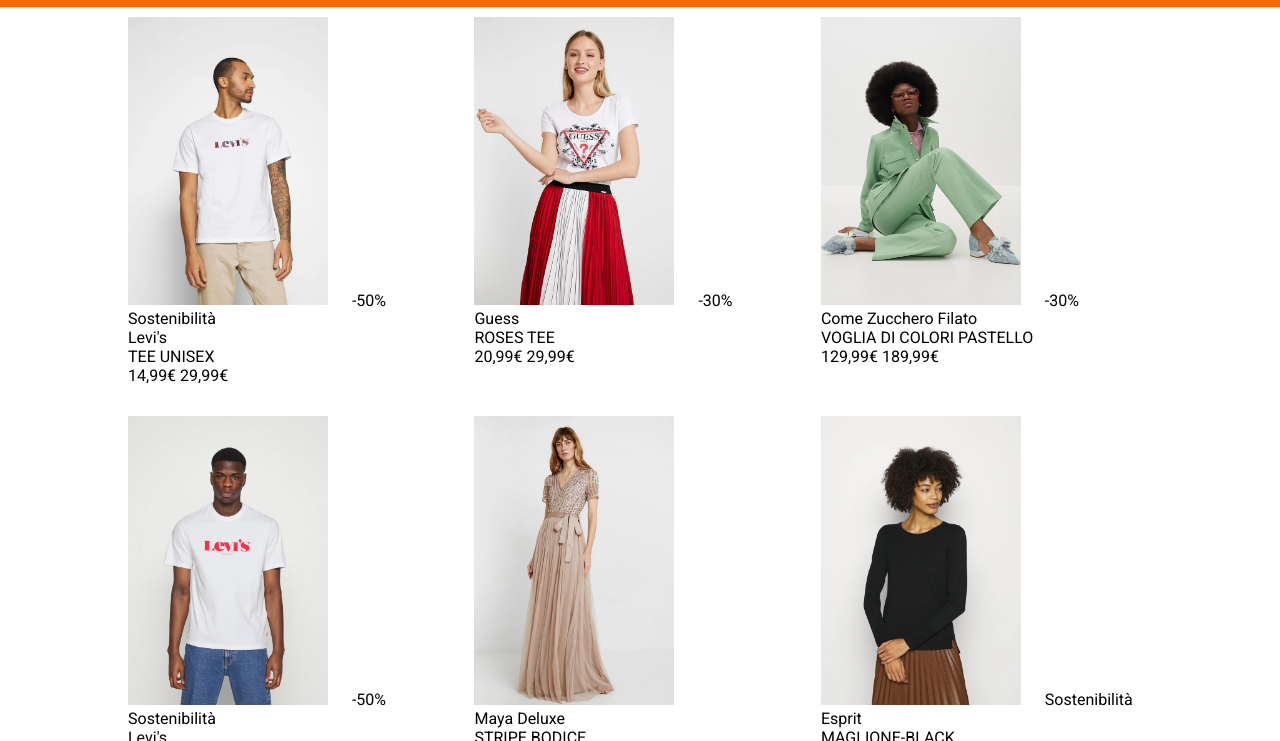
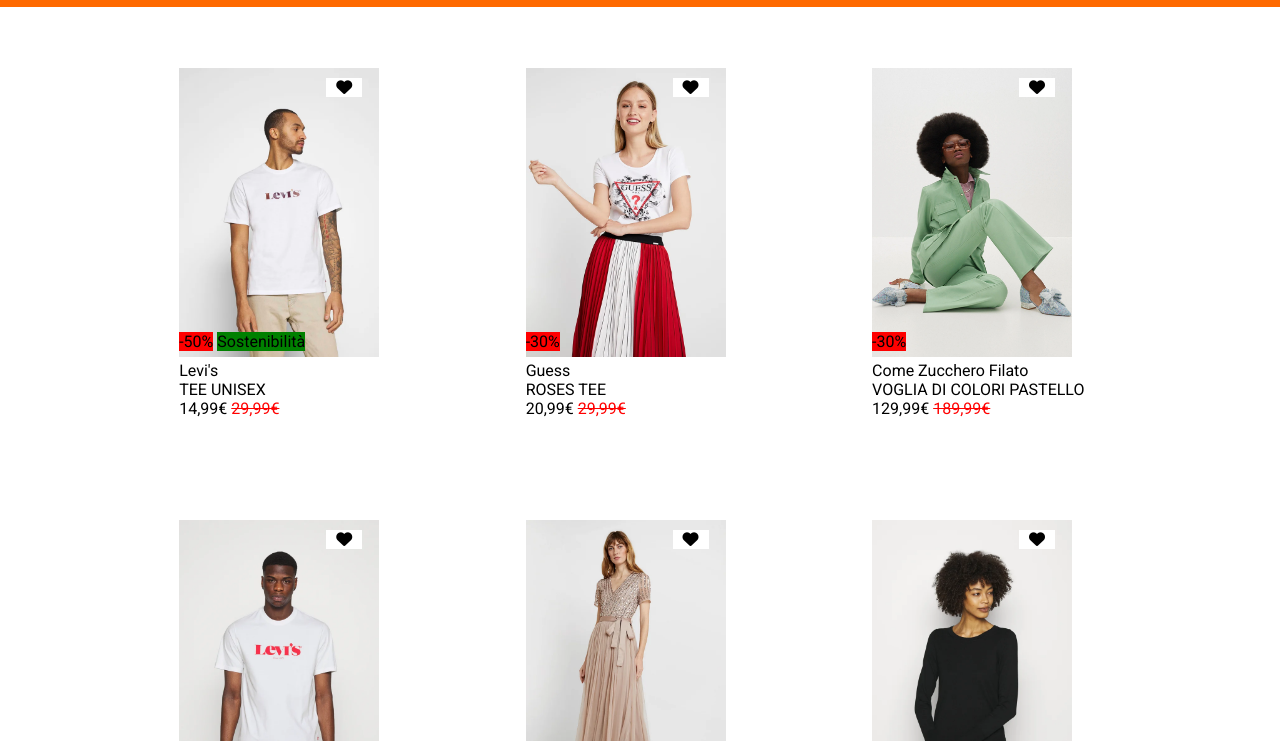
Before and after one commit to KevinMite/html-css-boolando, a plain HTML site: page index.html in a window 1280 px wide. Shown: the part 59-800 px from the top of the page. Drawn offline with Linux system fonts and the light colour scheme.

Commit message:
Boolando completato

```diff
--- a/assets/css/style.css
+++ b/assets/css/style.css
@@ -25,7 +25,7 @@
     flex-wrap: wrap;
 }
 
-.relatice{
+.relative{
     position: relative;
 }
 
@@ -42,6 +42,9 @@ main{
 
 .lettere, a, i{
     padding-top: 1.5%;
+
+}
+.color-white, a{
     color: white;
 }
 
@@ -59,7 +62,7 @@ main{
 
 .col-2{
     flex-basis: calc(100%/3 - 1%);
-    padding-bottom: 3%;
+    padding: 5%
 }
 
 
@@ -75,3 +78,46 @@ footer{
     display: flex;
     justify-content: space-between;
 }
+.text-line-through{
+    text-decoration-line: line-through;
+}
+
+.text-red{
+    color: red;
+}
+
+#lables .lable{
+    padding: 8px 12px;
+    color: white;
+}
+
+.bg-red{
+    background-color: red;
+}
+
+.bg-green{
+    background-color: green;
+}
+
+.absolute{
+    position: absolute;
+}
+
+.ab-botton-10{
+    bottom: 10px;
+}
+
+.ab-top-10{
+    top: 10px;
+}
+
+.ab-right-0{
+    right: 0;
+}
+
+.heart{
+    color: black;
+    padding: 0 10px;
+    background-color: white;
+    right: 20%;
+}
--- a/index.html
+++ b/index.html
@@ -24,9 +24,9 @@
             </div>
             <img width="20%" src="./assets/images/img/boolean-logo.png" alt="">
             <div class="lettere">
-                <i class="fa-regular fa-user"></i>
-                <i class="fa-regular fa-heart"></i>
-                <i class="fa-solid fa-bag-shopping"></i>
+                <i class="color-white fa-regular fa-user"></i>
+                <i class="color-white fa-regular fa-heart"></i>
+                <i class="color-white fa-solid fa-bag-shopping"></i>
             </div>
         </div>
 
@@ -35,58 +35,77 @@
     <main class="box1">
         <section class="flex justify-content-between wrap">
             <div class="col-2">
-                <div>
+                <div class="debug relative">
                     <img class="photo" src="./assets/images/img/1.webp" alt="">
+                    <div class="lables absolute ab-botton-10">
+                        <span class="lable bg-red">-50%</span>
+                        <span class="lable bg-green">Sostenibilità</span>
+                    </div>
+                    <div class="heart absolute ab-top-10 ">
                         <i class="fa-solid fa-heart"></i>
-                    <span>-50%</span>
-                    <span>Sostenibilità</span>
+                    </div>
                 </div>
                 <div>Levi's</div>
                 <div>TEE UNISEX</div>
                 <span>14,99€</span>
-                <span>29,99€</span>
+                <span class="text-line-through text-red">29,99€</span>
             </div>
 
             <div class="col-2">
-                <div>
+                <div class="debug relative">
                     <img class="photo" src="./assets/images/img/2.webp" alt="">
+                    <div class="lables absolute ab-botton-10">
+                        <span class="lable bg-red">-30%</span>
+                    </div>
+                    <div class="heart absolute ab-top-10 ">
                         <i class="fa-solid fa-heart"></i>
-                    <span>-30%</span>
+                    </div>
                 </div>
                 <div>Guess</div>
                 <div>ROSES TEE</div>
                 <span>20,99€</span>
-                <span>29,99€</span>
+                <span class="text-line-through text-red">29,99€</span>
             </div>
 
             <div class="col-2">
-                <div>
+                <div class="debug relative">
                     <img class="photo" src="./assets/images/img/3.webp" alt="">
+                    <div class="lables absolute ab-botton-10">
+                        <span class="lable bg-red">-30%</span>
+                    </div>
+                    <div class="heart absolute ab-top-10 ">
                         <i class="fa-solid fa-heart"></i>
-                <span>-30%</span>
+                    </div>
                 </div>
                 <div>Come Zucchero Filato</div>
                 <div>VOGLIA DI COLORI PASTELLO</div>
                 <span>129,99€</span>
-                <span>189,99€</span>
+                <span class="text-line-through text-red">189,99€</span>
             </div>
 
             <div class="col-2">
-                <div>
+                <div class="debug relative">
                     <img class="photo" src="./assets/images/img/4.webp" alt="">
+                    <div class="lables absolute ab-botton-10">
+                        <span class="lable bg-red">-50%</span>
+                        <span class="lable bg-green">Sostenibilità</span>
+                    </div>
+                    <div class="heart absolute ab-top-10 ">
                         <i class="fa-solid fa-heart"></i>
-                    <span>-50%</span>
-                    <span>Sostenibilità</span>
+                    </div>
                 </div>
                 <div>Levi's</div>
                 <div>TEE UNISEX</div>
                 <span>14,99€</span>
-                <span>29,99€</span>
+                <span class="text-line-through text-red">29,99€</span>
             </div>
 
             <div class="col-2">
+                <div class="debug relative">
                     <div>
                         <img class="photo" src="./assets/images/img/5.webp" alt="">
+                    </div>
+                    <div class="heart absolute ab-top-10 ">
                         <i class="fa-solid fa-heart"></i>
                     </div>
                     <div>Maya Deluxe</div>
@@ -94,11 +113,17 @@
                     <span>99,99€</span>
                 </div>
 
+            </div>
+
             <div  class="col-2">
-                <div>
+                <div class="debug relative">
                     <img class="photo" src="./assets/images/img/6.webp" alt="">
+                    <div class="lables absolute ab-botton-10">
+                        <span class="lable bg-green">Sostenibilità</span>
+                    </div>
+                    <div class="heart absolute ab-top-10 ">
                         <i class="fa-solid fa-heart"></i>
-                    <span>Sostenibilità</span>
+                    </div>
                 </div>
                 <div>Esprit</div>
                 <div>MAGLIONE-BLACK</div>
@@ -146,16 +171,16 @@
 
     <footer>
         <div class="container2">
-            <div class="lettere">
+            <div class="lettere  color-white">
                 <h3>Boolando S.r.l</h3>
-                <div>
+                <div >
                     <a href="#">Informazioni legali</a>
                     <a href="#">Inormativa sulla privacy</a>
                     <a href="#">Diritto di recesso</a>
                 </div>
             </div>
 
-            <div class="lettere">
+            <div class="lettere color-white">
                 <h3>Trovaci anche su</h3>
                 <div>
                     <i class="fa-brands fa-square-twitter"></i>
```
Also changed, not shown: 3 other files. Lines whose indentation alone changed are shown as unchanged.
